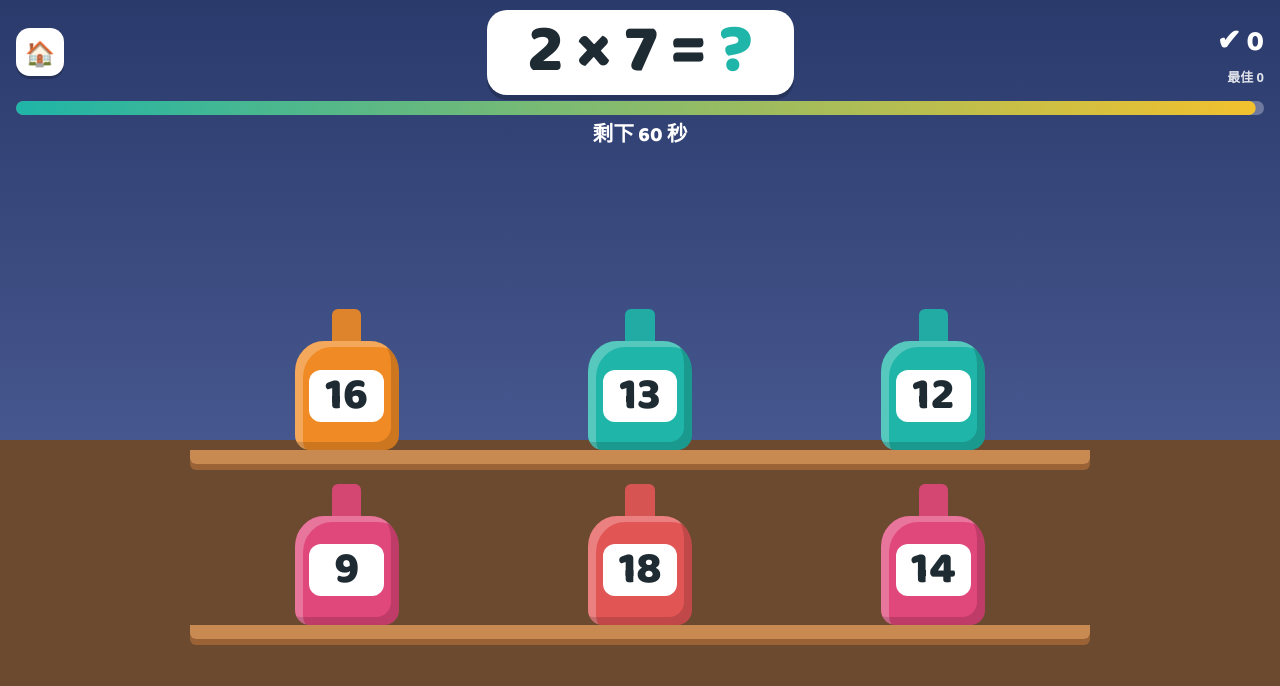
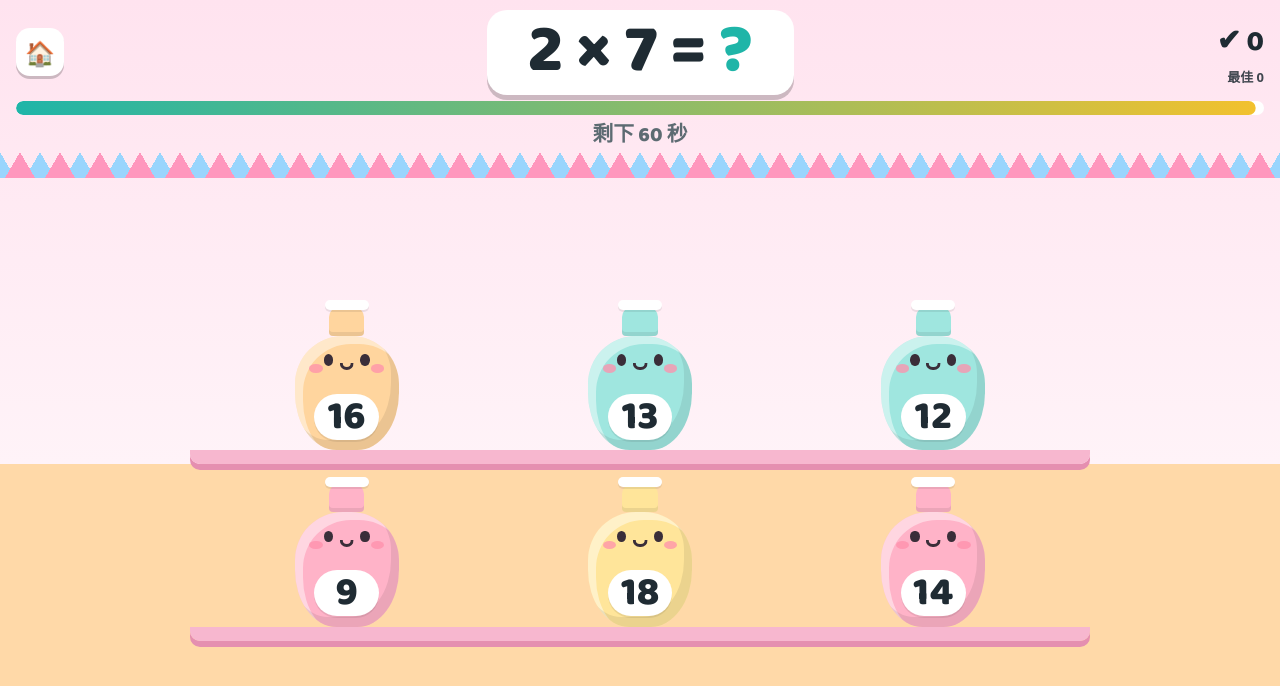
Before and after one commit to happyplayground520/addition-duel, a plain HTML site: page ring.html in a window 1280 px wide. Both pictures are taken after a click on the button "開始丟圈圈！". Drawn offline with Linux system fonts and the light colour scheme.

Commit message:
套圈圈改成可愛造型：笑臉瓶子、彩虹圈圈、粉嫩攤位
Co-Authored-By: Claude Opus 5.5 <noreply@anthropic.com>

```diff
--- a/ring.html
+++ b/ring.html
@@ -18,7 +18,7 @@
   color-scheme:light;
 }
 html,body{margin:0;height:100%}
-body{background:linear-gradient(#2a3a6b,#46578f 55%,#6b4a2f 55%);color:var(--ink);font-family:var(--text);overflow:hidden;
+body{background:linear-gradient(#ffe3ef,#fff3f8 58%,#ffd9a8 58%);color:var(--ink);font-family:var(--text);overflow:hidden;
   -webkit-user-select:none;user-select:none;-webkit-tap-highlight-color:transparent;touch-action:manipulation;display:flex;flex-direction:column}
 [hidden]{display:none!important}
 .top{display:grid;grid-template-columns:auto 1fr auto;align-items:center;gap:12px;
@@ -30,40 +30,61 @@ body{background:linear-gradient(#2a3a6b,#46578f 55%,#6b4a2f 55%);color:var(--ink
 .q .ans{color:var(--accent)}
 .q.bump{animation:bump .35s}
 @keyframes bump{40%{transform:scale(1.15)}}
-.stats{display:flex;flex-direction:column;align-items:flex-end;gap:2px;font-family:var(--num);font-weight:800;color:#fff}
+.stats{display:flex;flex-direction:column;align-items:flex-end;gap:2px;font-family:var(--num);font-weight:800;color:var(--ink)}
 .stats .sc{font-size:clamp(20px,3.6vmin,32px)}
 .stats .best{font-family:var(--text);font-size:13px;opacity:.85}
-.timebar{height:14px;margin:0 max(16px,env(safe-area-inset-right,0px)) 0 max(16px,env(safe-area-inset-left,0px));background:rgba(255,255,255,.3);border-radius:999px;overflow:hidden;position:relative}
+.timebar{height:14px;margin:0 max(16px,env(safe-area-inset-right,0px)) 0 max(16px,env(safe-area-inset-left,0px));background:#fff;border-radius:999px;overflow:hidden;position:relative}
 .timebar i{position:absolute;inset:0;transform-origin:left;background:linear-gradient(90deg,#1fb5a8,#f2c12e);border-radius:999px}
 .timebar.low i{background:var(--bad)}
-.timeTxt{text-align:center;font-family:var(--num);font-weight:800;font-size:clamp(16px,2.6vmin,22px);color:#fff;margin-top:2px}
+.timeTxt{text-align:center;font-family:var(--num);font-weight:800;font-size:clamp(16px,2.6vmin,22px);color:var(--muted);margin-top:2px}
+/* 三角彩旗 */
+.bunting{position:absolute;left:0;right:0;top:0;height:26px;pointer-events:none;
+  background:conic-gradient(from 150deg at 50% 0,#ff8fb8 0 60deg,transparent 0) 0 0/40px 26px repeat-x,
+             conic-gradient(from 150deg at 50% 0,#8fd3ff 0 60deg,transparent 0) 20px 0/40px 26px repeat-x;opacity:.9}
 /* 攤位：燈泡招牌＋三層木架上的瓶子 */
 .booth{position:relative;flex:1;min-height:0;display:flex;flex-direction:column;align-items:center;justify-content:center;
   padding:8px max(16px,env(safe-area-inset-right,0px)) max(12px,env(safe-area-inset-bottom,0px)) max(16px,env(safe-area-inset-left,0px))}
 .shelves{display:grid;grid-template-rows:repeat(2,auto);gap:clamp(10px,2.4vmin,24px);width:min(900px,100%)}
-.shelf{display:flex;justify-content:space-around;align-items:flex-end;padding:0 10px;border-bottom:14px solid var(--wood);
-  border-radius:0 0 6px 6px;box-shadow:0 6px 0 var(--wood-dark)}
+.shelf{display:flex;justify-content:space-around;align-items:flex-end;padding:0 10px;border-bottom:14px solid #f7b7cf;
+  border-radius:0 0 10px 10px;box-shadow:0 6px 0 #e58fb0}
 .bottle{position:relative;border:0;background:none;padding:0;cursor:pointer;touch-action:manipulation;width:clamp(70px,13vmin,130px);
   display:flex;flex-direction:column;align-items:center}
-.bottle .neck{width:28%;height:clamp(18px,4vmin,36px);background:var(--c);border-radius:6px 6px 0 0;opacity:.9}
-.bottle .body{width:100%;aspect-ratio:1/1.05;background:var(--c);border-radius:28% 28% 14% 14%;display:grid;place-items:center;
-  box-shadow:inset -8px -8px 0 rgba(0,0,0,.15),inset 8px 6px 0 rgba(255,255,255,.25)}
-.bottle .label{background:#fff;border-radius:12px;padding:0 .2em;min-width:72%;font-family:var(--num);font-weight:800;
-  font-size:clamp(26px,5.6vmin,54px);line-height:1.15;color:var(--ink)}
+.bottle .neck{position:relative;width:34%;height:clamp(16px,3.6vmin,32px);background:var(--c);border-radius:10px 10px 4px 4px;
+  box-shadow:inset 0 -4px 0 rgba(0,0,0,.08)}
+.bottle .neck::before{content:"";position:absolute;left:-12%;right:-12%;top:-7px;height:10px;border-radius:6px;background:#fff;box-shadow:0 2px 0 rgba(0,0,0,.08)}
+.bottle .body{position:relative;width:100%;aspect-ratio:1/1.1;background:var(--c);border-radius:46% 46% 40% 40%/42% 42% 50% 50%;
+  display:flex;flex-direction:column;align-items:center;justify-content:flex-end;padding-bottom:10%;
+  box-shadow:inset -8px -10px 0 rgba(0,0,0,.08),inset 8px 8px 0 rgba(255,255,255,.45)}
+.bottle .face{position:absolute;top:16%;left:0;right:0;height:26%}
+.bottle .face i{position:absolute;top:0;width:9%;aspect-ratio:1/1.25;border-radius:50%;background:#3a2e39}
+.bottle .face i:nth-child(1){left:28%} .bottle .face i:nth-child(2){right:28%}
+.bottle .face b{position:absolute;top:34%;width:13%;aspect-ratio:1.6/1;border-radius:50%;background:#ff8fab;opacity:.75}
+.bottle .face b:nth-child(3){left:14%} .bottle .face b:nth-child(4){right:14%}
+.bottle .face u{position:absolute;left:50%;top:30%;width:14%;aspect-ratio:2/1;transform:translateX(-50%);
+  border:3px solid #3a2e39;border-top:0;border-radius:0 0 999px 999px;text-decoration:none}
+.bottle .label{background:#fff;border-radius:999px;padding:0 .3em;min-width:62%;font-family:var(--num);font-weight:800;
+  font-size:clamp(24px,5vmin,50px);line-height:1.15;color:var(--ink);box-shadow:0 2px 0 rgba(0,0,0,.08)}
+.bottle.hit .body{animation:hop .45s}
+@keyframes hop{40%{transform:translateY(-14px) scale(1.05)}}
+.bottle.wrong .face u{border-radius:999px 999px 0 0;border-top:3px solid #3a2e39;border-bottom:0;top:42%}
 .bottle:active .body{transform:translateY(2px)}
 .bottle.wrong .body{animation:shake .35s}
 .bottle.hit .label{background:var(--good);color:#fff}
 @keyframes shake{25%{translate:-6px 0}75%{translate:6px 0}}
 /* 飛出去的圈圈 */
-.ring{position:fixed;width:clamp(60px,11vmin,110px);aspect-ratio:2.2/1;border:clamp(7px,1.3vmin,12px) solid #ff5ea0;border-radius:50%;
-  pointer-events:none;z-index:10;box-shadow:0 3px 0 rgba(0,0,0,.25)}
+.ring{position:fixed;width:clamp(60px,11vmin,110px);aspect-ratio:2.2/1;border-radius:50%;pointer-events:none;z-index:10;
+  --t:clamp(8px,1.5vmin,14px);
+  background:conic-gradient(#ff7aa8,#ffb86b,#ffe66b,#7ee08a,#6bc7ff,#b48cff,#ff7aa8);
+  -webkit-mask:radial-gradient(farthest-side,transparent calc(100% - var(--t)),#000 calc(100% - var(--t) + 1px));
+  mask:radial-gradient(farthest-side,transparent calc(100% - var(--t)),#000 calc(100% - var(--t) + 1px));
+  filter:drop-shadow(0 3px 0 rgba(0,0,0,.18))}
 .float{position:fixed;font-family:var(--num);font-weight:800;font-size:28px;pointer-events:none;animation:up .8s forwards;z-index:11}
-.float.plus{color:#7dffb0} .float.minus{color:#ff8a8a}
+.float.plus{color:var(--good)} .float.minus{color:var(--bad)}
 @keyframes up{to{transform:translateY(-50px);opacity:0}}
 .count{position:fixed;inset:0;display:grid;place-items:center;font-family:var(--num);font-weight:800;font-size:clamp(90px,24vmin,200px);
-  color:#fff;pointer-events:none;z-index:15;text-shadow:0 6px 0 rgba(0,0,0,.25)}
+  color:var(--accent);pointer-events:none;z-index:15;text-shadow:0 6px 0 rgba(0,0,0,.25)}
 /* 開始／結束畫面 */
-.cover{position:fixed;inset:0;z-index:20;display:grid;place-items:start center;overflow-y:auto;background:rgba(42,58,107,.85);
+.cover{position:fixed;inset:0;z-index:20;display:grid;place-items:start center;overflow-y:auto;background:rgba(255,227,239,.88);
   padding:max(12px,env(safe-area-inset-top,0px)) 16px max(12px,env(safe-area-inset-bottom,0px))}
 .box{margin:auto 0;background:#fff;border-radius:24px;padding:clamp(18px,4vmin,32px);width:min(520px,100%);box-shadow:0 12px 40px rgba(0,0,0,.3);
   display:flex;flex-direction:column;gap:12px;align-items:center;text-align:center}
@@ -95,6 +116,7 @@ body{background:linear-gradient(#2a3a6b,#46578f 55%,#6b4a2f 55%);color:var(--ink
 <div class="timebar" id="timebar"><i id="timefill"></i></div>
 <div class="timeTxt" id="timeTxt"></div>
 <main class="booth">
+  <div class="bunting" aria-hidden="true"></div>
   <div class="shelves" id="shelves"></div>
 </main>
 <div class="count" id="count" hidden></div>
@@ -172,7 +194,7 @@ body{background:linear-gradient(#2a3a6b,#46578f 55%,#6b4a2f 55%);color:var(--ink
     try{if(synth&&!synth.speaking){const u=new SpeechSynthesisUtterance(" ");u.volume=0;synth.speak(u)}}catch(e){}}
 
   // ---- 出題與瓶子 ----
-  const COLORS=["#e0477b","#f08a24","#3fb56a","#2f8fdb","#8a5cd6","#1fb5a8","#e25555","#d1a21f"];
+  const COLORS=["#ffb3c8","#ffd59e","#b8ecc4","#a9dcff","#d6c2ff","#9fe6df","#ffe59a","#ffc4e6"];
   function newQ(){
     const ks=LV[S.lv].ks;let k,n,key,t=0;
     do{k=ks[rnd(0,ks.length-1)];n=rnd(1,9);key=k+"x"+n}while(key===S.last&&++t<10);
@@ -191,7 +213,7 @@ body{background:linear-gradient(#2a3a6b,#46578f 55%,#6b4a2f 55%);color:var(--ink
     const q=$("q");q.innerHTML=`${S.k} × ${S.n} = <span class="ans">?</span>`;q.classList.remove("bump");void q.offsetWidth;q.classList.add("bump");
     const v=values();
     $("shelves").innerHTML=[v.slice(0,3),v.slice(3)].map(row=>`<div class="shelf">${row.map(x=>
-      `<button type="button" class="bottle" data-v="${x}" style="--c:${COLORS[rnd(0,COLORS.length-1)]}" aria-label="${x}"><span class="neck"></span><span class="body"><span class="label">${x}</span></span></button>`).join("")}</div>`).join("");
+      `<button type="button" class="bottle" data-v="${x}" style="--c:${COLORS[rnd(0,COLORS.length-1)]}" aria-label="${x}"><span class="neck"></span><span class="body"><span class="face" aria-hidden="true"><i></i><i></i><b></b><b></b><u></u></span><span class="label">${x}</span></span></button>`).join("")}</div>`).join("");
     $("shelves").querySelectorAll(".bottle").forEach(b=>b.addEventListener("pointerdown",e=>{e.preventDefault();toss(b)}));
     say(`${S.k}乘以${S.n}`);
   }
```
